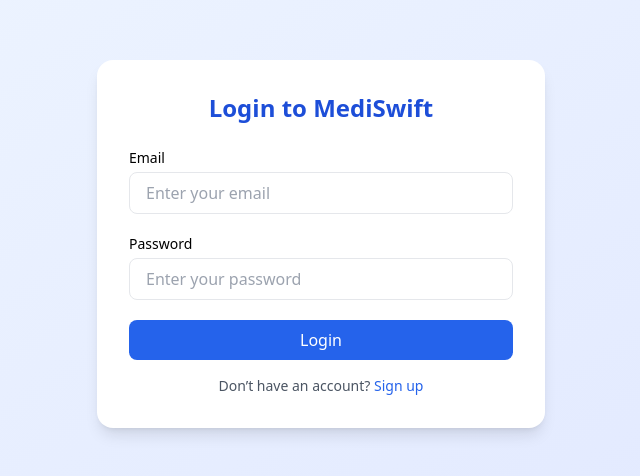
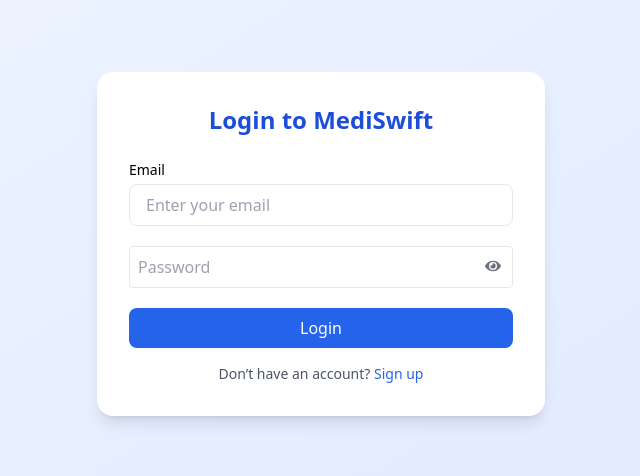
Before and after one commit to Madhugunasekhar-16/-Madhugunasekhar-16-MediSwift---Medicine-Delivery-App-, a React (Vite) app in the folder frontend/vite-project/: page /login in a window 1280 px wide. Shown: the part 156-632 px from the top of the page, without its empty margins (319-959 px from the left). Built offline with nearby package versions, Linux system fonts and the light colour scheme.

Commit message:
Added show/hide password feature and cleanup

```diff
--- a/frontend/vite-project/src/pages/Login.jsx
+++ b/frontend/vite-project/src/pages/Login.jsx
@@ -1,5 +1,6 @@
 import { useState, useContext } from "react";
 import { useNavigate, Link } from "react-router-dom";
+import { FaEye, FaEyeSlash } from "react-icons/fa";
 
 import { AuthContext } from "../context/AuthContext";
 
@@ -14,6 +15,7 @@
   const [error, setError] = useState("");
 
   const [loading, setLoading] = useState(false);
+  const [showPassword, setShowPassword] = useState(false);
 
   const handleSubmit = async (e) => {
     e.preventDefault();
@@ -95,15 +97,22 @@
           </div>
 
           <div>
-            <label className="block text-sm font-medium mb-1">Password</label>
-            <input
-              type="password"
-              placeholder="Enter your password"
-              value={password}
-              onChange={(e) => setPassword(e.target.value)}
-              required
-              className="w-full border rounded-lg px-4 py-2 focus:outline-none focus:ring-2 focus:ring-blue-400"
-            />
+            <div className="relative">
+              <input
+                type={showPassword ? "text" : "password"}
+                placeholder="Password"
+                value={password}
+                onChange={(e) => setPassword(e.target.value)}
+                className="w-full border p-2 pr-10 rounded"
+              />
+
+              <span
+                onClick={() => setShowPassword(!showPassword)}
+                className="absolute right-3 top-3 cursor-pointer text-gray-500"
+              >
+                {showPassword ? <FaEyeSlash /> : <FaEye />}
+              </span>
+            </div>
           </div>
 
           <button
--- a/frontend/vite-project/src/pages/Register.jsx
+++ b/frontend/vite-project/src/pages/Register.jsx
@@ -1,8 +1,8 @@
 import { useState } from "react";
 import { Link, useNavigate } from "react-router-dom";
+import { FaEye, FaEyeSlash } from "react-icons/fa";
 
 const Register = () => {
-
   const navigate = useNavigate();
 
   const [name, setName] = useState("");
@@ -13,6 +13,7 @@
   const [error, setError] = useState("");
 
   const [loading, setLoading] = useState(false);
+  const [showPassword, setShowPassword] = useState(false);
 
   const handleSubmit = async (e) => {
     e.preventDefault();
@@ -22,7 +23,6 @@
     setLoading(true);
 
     try {
-
       const response = await fetch(`${import.meta.env.VITE_API_URL}/auth/register`, {
         method: "POST",
         headers: {
@@ -62,20 +62,17 @@
 
   return (
     <div className="min-h-screen flex items-center justify-center bg-blue-50">
-
       <div className="bg-white p-8 rounded-xl shadow-lg w-full max-w-md">
 
         <h2 className="text-2xl font-bold text-center text-blue-600 mb-6">
           MediSwift Register
         </h2>
 
-
         {message && (
           <div className="bg-green-100 text-green-700 text-center mb-4 px-4 py-2 rounded-lg">
             {message}
           </div>
         )}
-
 
         {error && (
           <div className="bg-red-100 text-red-700 text-center mb-4 px-4 py-2 rounded-lg">
@@ -103,14 +100,23 @@
             required
           />
 
+          <div className="relative">
             <input
-            type="password"
+              type={showPassword ? "text" : "password"}
               placeholder="Password"
-            className="w-full p-3 border rounded-lg focus:outline-none focus:ring-2 focus:ring-blue-400"
+              className="w-full p-3 border rounded-lg pr-10 focus:outline-none focus:ring-2 focus:ring-blue-400"
               value={password}
               onChange={(e) => setPassword(e.target.value)}
               required
             />
+
+            <span
+              onClick={() => setShowPassword(!showPassword)}
+              className="absolute right-3 top-3 cursor-pointer text-gray-500"
+            >
+              {showPassword ? <FaEyeSlash /> : <FaEye />}
+            </span>
+          </div>
 
           <button
             type="submit"
@@ -134,7 +140,6 @@
         </p>
 
       </div>
-
     </div>
   );
 };
```
Lines whose indentation alone changed are shown as unchanged.
